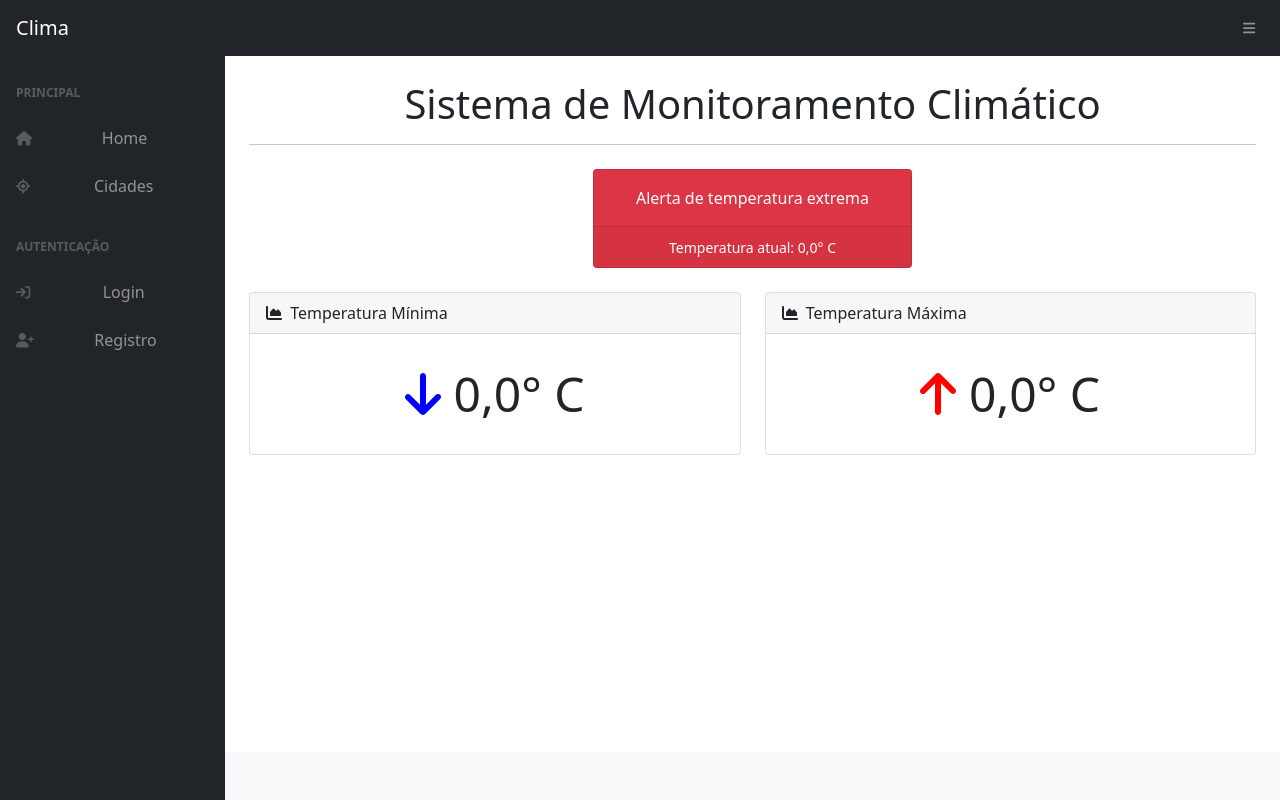
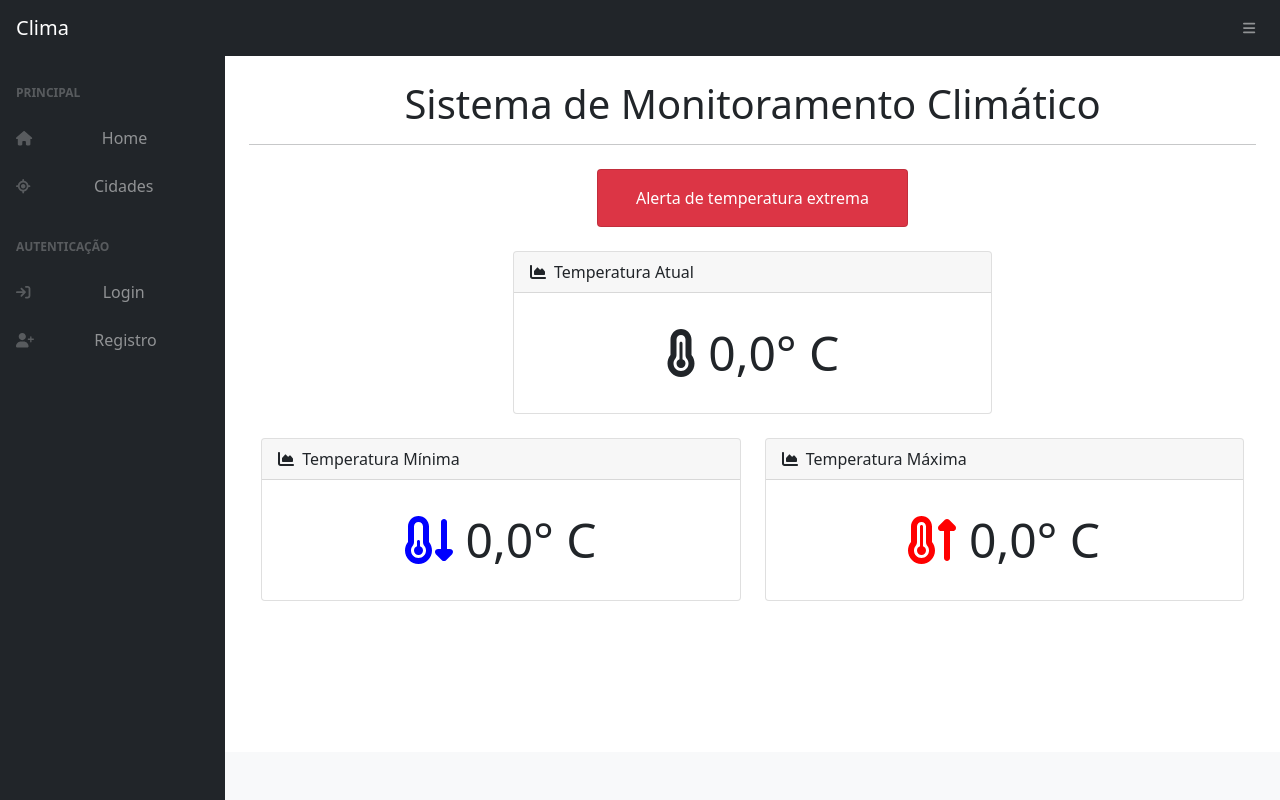
Before and after one commit to vsgabel/simocli-devstars-2022, a Flask app: page /clima/1 in a window 1280 px wide. Run offline with Flask 2, Linux system fonts and the light colour scheme; data that the repository does not hold is empty; parts of the project's set-up code (start-up, migrations or seed data) failed here and were passed over; some libraries are stand-ins or nearby versions.

Commit message:
ultimas modificações

```diff
--- a/app.py
+++ b/app.py
@@ -58,7 +58,7 @@
         ["3451783", "Realeza", "PR/Brasil", -25.769, -53.532, url_for('clima', cidade='3451783')],
         ["3467400", "Capanema", "PR/Brasil", -53.820, -25.660, url_for('clima', cidade='3467400')],
         ["3454818", "Pato Branco", "PR/Brasil", -26.229, -52.671, url_for('clima', cidade='3454818')],
-        ["3470597", "Barra Velha", "PR/Brasil", -26.632, -48.684, url_for('clima', cidade='3470597')],
+        ["3470597", "Barra Velha", "SC/Brasil", -26.632, -48.684, url_for('clima', cidade='3470597')],
         ["3455775", "Osasco", "SP/Brasil", -23.532, -46.792, url_for('clima', cidade='3455775')],
         ["3448439", "São Paulo", "SP/Brasil", -23.547, -46.636, url_for('clima', cidade='3448439')],
         ["3451190", "Rio de Janeiro", "RJ/Brasil", -22.903, -43.207, url_for('clima', cidade='3451190')],
--- a/templates/clima.html
+++ b/templates/clima.html
@@ -6,34 +6,42 @@
         <h3>{{ nome }}</h3>
     </div>
     <div class="row justify-content-center">
+        <div class="row justify-content-center">
             {% if atual > 15 and atual < 35 %}
             <div class="col-xl-4 col-md-6">
                 <div class="card bg-success text-white mb-4">
                     <div class="card-body text-center">Sem alerta de temperatura</div>
-                <div class="card-footer d-block align-items-center justify-content-center">
-                    <span class="small">Temperatura atual: {{ atual|replace('.', ',') }}° C</span>
-                </div>
                 </div>
             </div>
             {% elif atual > 5 and atual < 40%}
             <div class="col-xl-4 col-md-6">
                 <div class="card bg-warning text-white mb-4">
                     <div class="card-body text-center">Alerta de temperatura</div>
-                <div class="card-footer d-block align-items-center justify-content-center text-center">
-                    <span class="small">Temperatura atual: {{ atual|replace('.', ',') }}° C</span>
-                </div>
                 </div>
             </div>
             {% else %}
             <div class="col-xl-4 col-md-6">
                 <div class="card bg-danger text-white mb-4">
                     <div class="card-body text-center">Alerta de temperatura extrema</div>
-                <div class="card-footer d-block align-items-center justify-content-center text-center">
-                    <span class="small text-white">Temperatura atual: {{ atual|replace('.', ',') }}° C</span>
+                </div>
+            </div>
+            {% endif %}
+    </div>
+    <div class="row justify-content-center">
+        <div class="col-xl-6">
+            <div class="card mb-4">
+                <div class="card-header">
+                    <i class="fas fa-chart-area me-1"></i>
+                    Temperatura Atual
+                </div>
+                <div class="card-body text-center" style="justify-content: center; ">
+                    <div class="mt-2 mb-2" style="align-items: center; font-size: xxx-large;">
+                        <i class="fa-solid fa-temperature-three-quarters"></i>
+                        <span>{{atual|replace('.',',')}}° C</span>
                     </div>
                 </div>
             </div>
-        {% endif %}
+        </div>
     </div>
     <div class="row">
         <div class="col-xl-6">
@@ -44,7 +52,7 @@
                 </div>
                 <div class="card-body text-center" style="justify-content: center; ">
                     <div class="mt-2 mb-2" style="align-items: center; font-size: xxx-large;">
-                        <i class="fa-solid fa-arrow-down" style="color: blue;"></i>
+                        <i class="fa-solid fa-temperature-arrow-down" style="color: blue;"></i>
                         <span>{{minmax[0]|replace('.',',')}}° C</span>
                     </div>
                 </div>
@@ -58,7 +66,7 @@
                 </div>
                 <div class="card-body text-center" style="justify-content: center; ">
                     <div class="mt-2 mb-2" style="align-items: center; font-size: xxx-large;">
-                        <i class="fa-solid fa-arrow-up" style="color: red;"></i>
+                        <i class="fa-solid fa-temperature-arrow-up" style="color: red;"></i>
                         <span>{{minmax[1]|replace('.',',')}}° C</span>
                     </div>
                 </div>
```
Also changed, not shown: templates/index.html (+18 -11 lines). Lines whose indentation alone changed are shown as unchanged.
